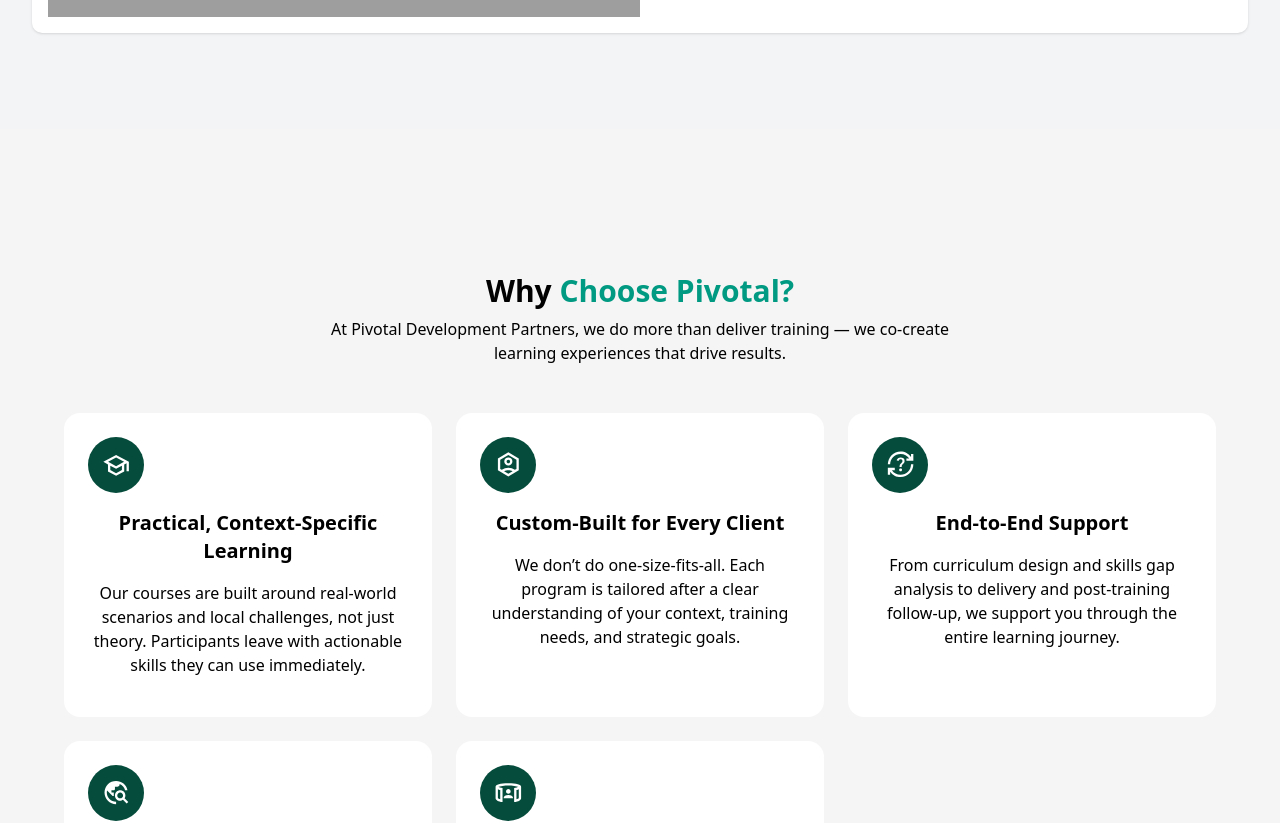
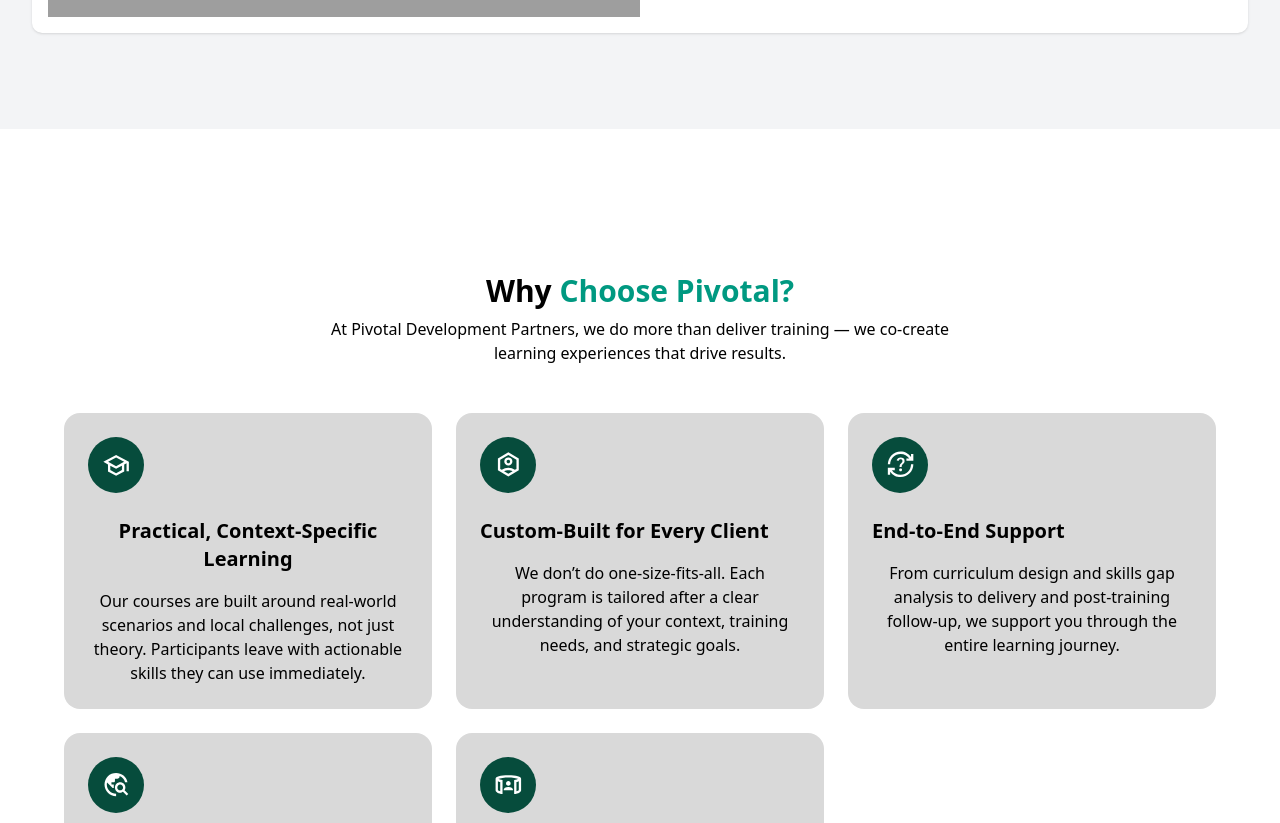
Before and after one commit to DevonSRE/PDP-frontend, a Next.js app: page /services in a window 1280 px wide. Shown: the part 2200-3023 px from the top of the page. Built offline with nearby package versions, Linux system fonts and the light colour scheme; grey boxes are pictures that could not be loaded.

Commit message:
ui: pivotal card

```diff
--- a/src/features/home/components/capacity-section.tsx
+++ b/src/features/home/components/capacity-section.tsx
@@ -1,4 +1,4 @@
-import { CheckCircle } from "lucide-react";
+import { CheckCircle, Circle, Dot } from "lucide-react";
 import Image from "next/image";
 
 export function CapacitySection() {
@@ -47,15 +47,18 @@
                 text: "Our study tours and learning exchanges are structured to promote best-practice sharing and innovation from leading institutions globally.",
               },
             ].map((item, index) => (
+                // eslint-disable-next-line react/jsx-key
+
               <li key={index} className="flex items-start gap-2">
-                <CheckCircle className="text-green-600 w-5 h-5 mt-1 flex-shrink-0" />
+                <Dot className="text-black w-5 h-5 mt-1 flex-shrink-0" />
                 <span>
                   <strong>{item.title}:</strong> {item.text}
                 </span>
               </li>
+
             ))}
           </ul>
-        </div>
+          </div>
       </section>
     </div>
   );
--- a/src/features/home/components/faq-items.tsx
+++ b/src/features/home/components/faq-items.tsx
@@ -1,6 +1,6 @@
 'use client';
 import { useState } from 'react';
-import { ChevronDown } from 'lucide-react';
+import { ArrowDownRight, } from 'lucide-react';
 
 interface FAQItemProps {
   question: string;
@@ -18,13 +18,13 @@
         onClick={toggleOpen}
         className="flex w-full items-center justify-between text-left"
       >
-        <h3 className="text-lg font-medium text-gray-800 text-poppins">{question}</h3>
+        <h3 className="text-lg font-medium text-gray-600 text-poppins">{question}</h3>
         <span
           className={`transform transition-transform duration-300 ${
-            isOpen ? 'rotate-180' : 'rotate-0'
+            isOpen ? 'rotate-240' : 'rotate-0'
           }`}
         >
-          <ChevronDown size={24} className="text-gray-600" />
+          <ArrowDownRight size={24} className="text-gray-600" />
         </span>
       </button>
 
@@ -34,7 +34,7 @@
         }`}
       >
         <div className="overflow-hidden">
-          <p className="mt-4 text-gray-500 text-poppins">{answer}</p>
+          <p className="mt-4 text-black font-light text-poppins">{answer}</p>
         </div>
       </div>
     </div>
--- a/src/features/home/components/pivotal-card.tsx
+++ b/src/features/home/components/pivotal-card.tsx
@@ -10,20 +10,22 @@
 const PivotalCard: React.FC<CardProps> = ({ icon, title, description, isMainCard }) => {
   // Conditional classes based on the 'isMainCard' prop
   const cardClasses = isMainCard
-    ? 'bg-gray-800 rounded-3xl p-8 text-white justify-start items-start' // Main card: dark background, white text
-    : 'bg-white rounded-2xl p-6 transition duration-300 ease-in-out hover:bg-teal-800 hover:shadow-xl text-black'; // Non-main card: white background, black text
+    ? 'bg-[#D9D9D9] rounded-3xl p-8 text-white flex flex-col justify-start items-start h-full'
+    : 'bg-[#D9D9D9] rounded-2xl p-6 transition duration-300 ease-in-out hover:bg-teal-800 hover:shadow-xl text-black flex flex-col h-full justify-start items-start';
 
   return (
     <div className={cardClasses}>
-      {/* Conditionally render the icon for the smaller cards with a circular teal avatar */}
+      {/* Icon */}
       {icon && (
         <div className="mb-4 w-14 h-14 rounded-full bg-[#064C3C] flex items-center justify-center text-white">
           {icon}
         </div>
       )}
-      <div className="mb-4 items-start justify-start">
-      <h3 className="text-xl font-bold font-poppins mt-2 items-start">{title}</h3>
-      <p className="mt-4 font-poppins font-light items-start">{description}</p>
+
+      {/* Content */}
+      <div className="">
+        <h3 className="text-xl font-bold font-poppins mt-2 flex  justify-start items-start">{title}</h3>
+        <p className="mt-4 font-poppins font-light flex justify-start items-start">{description}</p>
       </div>
     </div>
   );
--- a/src/features/home/components/pivotal-section.tsx
+++ b/src/features/home/components/pivotal-section.tsx
@@ -49,7 +49,7 @@
 
 const PivotalSection = () => {
   return (
-    <div className="bg-[#F5F5F5] py-36 px-4 text-center font-poppins">
+    <div className="bg-white py-36 px-4 text-center font-poppins">
       {/* Main Heading and First Card */}
       <h2 className="text-3xl font-bold text-black">
         Why <span className="text-[#009981]">Choose Pivotal?</span>
```
